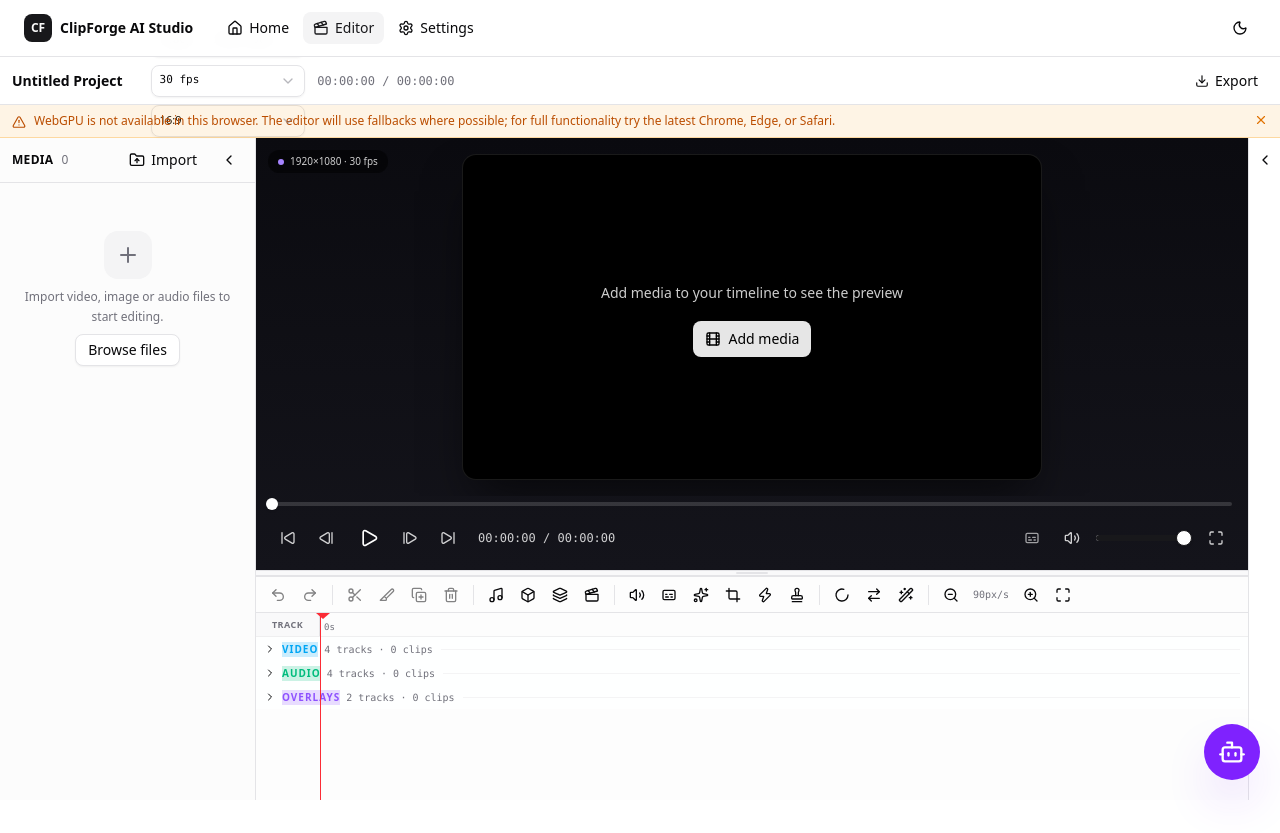
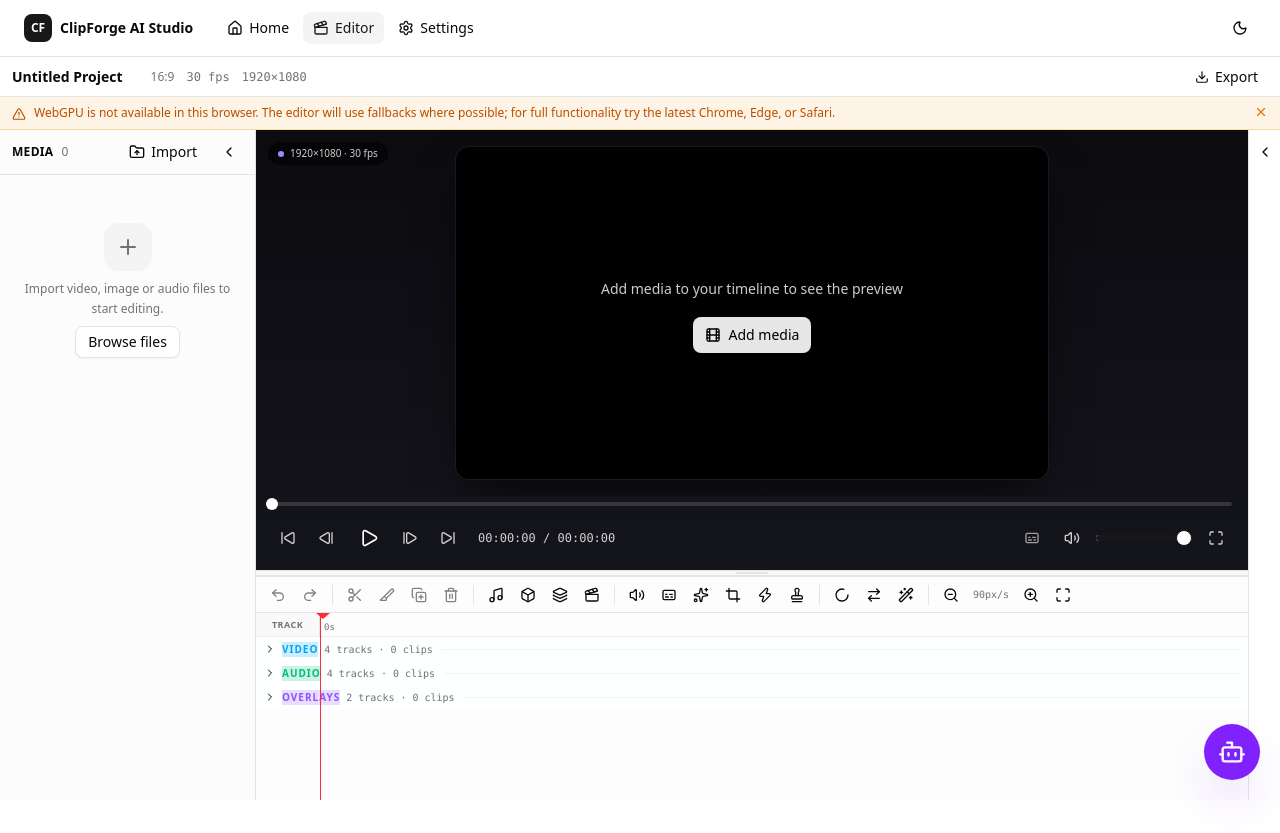
Before and after one commit to piyushmehta910/AI-Video-Editor, a React (Vite) app: page /editor in a window 1280 px wide. Built offline with nearby package versions, Linux system fonts and the light colour scheme.

Commit message:
Clean header: remove time display, show aspect ratio + FPS + resolution

```diff
--- a/src/ui/common/ProjectHeader.tsx
+++ b/src/ui/common/ProjectHeader.tsx
@@ -1,127 +1,15 @@
 import * as React from 'react'
-import { Download, Pencil, SlidersHorizontal } from 'lucide-react'
+import { Download, Pencil } from 'lucide-react'
 import { useTimelineStore } from '@/stores/timelineStore'
-import { formatSeconds } from '@/engine/types'
 import { Button } from '@/components/ui/button'
-import { Tooltip, TooltipContent, TooltipTrigger } from '@/components/ui/tooltip'
-import {
-  Select,
-  SelectContent,
-  SelectItem,
-  SelectTrigger,
-  SelectValue,
-} from '@/components/ui/select'
 import { ExportDialog } from '@/ui/export/ExportDialog'
-
-const RESOLUTIONS = [
-  { label: '360p', w: 640, h: 360 },
-  { label: '480p', w: 854, h: 480 },
-  { label: '720p', w: 1280, h: 720 },
-  { label: '1080p', w: 1920, h: 1080 },
-  { label: '1440p', w: 2560, h: 1440 },
-  { label: '4K', w: 3840, h: 2160 },
-]
-
-const ASPECT_RATIOS = [
-  { label: '16:9', ratio: 16 / 9 },
-  { label: '9:16', ratio: 9 / 16 },
-  { label: '1:1', ratio: 1 },
-  { label: '4:5', ratio: 4 / 5 },
-  { label: '21:9', ratio: 21 / 9 },
-  { label: '3:2', ratio: 3 / 2 },
-  { label: '2:3', ratio: 2 / 3 },
-] as const
-
-function dimsForAspect(current: { width: number; height: number }, ratio: number): { width: number; height: number } {
-  const max = Math.max(current.width, current.height)
-  if (ratio >= 1) {
-    const h = Math.round(max / ratio)
-    return { width: max, height: Math.max(2, h) }
-  }
-  const w = Math.round(max * ratio)
-  return { width: Math.max(2, w), height: max }
-}
-
-function SettingsSelects() {
-  const project = useTimelineStore((s) => s.project)
-  const setProjectSettings = useTimelineStore((s) => s.setProjectSettings)
-
-  const fpsLabel = project.fps.toString()
-
-  return (
-    <div className="flex flex-col gap-2">
-      <Select
-        value={`${project.width}x${project.height}`}
-        onValueChange={(v) => {
-          const [w, h] = v.split('x').map(Number)
-          const ratio = w / h
-          const match = ASPECT_RATIOS.reduce((best, a) =>
-            Math.abs(a.ratio - ratio) < Math.abs(best.ratio - ratio) ? a : best,
-          )
-          setProjectSettings({ width: w, height: h, aspectRatio: match.label })
-        }}
-      >
-        <SelectTrigger size="sm" className="h-8 w-full px-2 font-mono text-[11px]">
-          <SelectValue />
-        </SelectTrigger>
-        <SelectContent>
-          {RESOLUTIONS.map((r) => (
-            <SelectItem key={r.label} value={`${r.w}x${r.h}`}>
-              {r.label} · {r.w}×{r.h}
-            </SelectItem>
-          ))}
-        </SelectContent>
-      </Select>
-
-      <Select value={fpsLabel} onValueChange={(v) => setProjectSettings({ fps: Number(v) })}>
-        <SelectTrigger size="sm" className="h-8 w-full px-2 font-mono text-[11px]">
-          <SelectValue />
-        </SelectTrigger>
-        <SelectContent>
-          {[24, 25, 30, 48, 50, 60].map((f) => (
-            <SelectItem key={f} value={String(f)}>
-              {f} fps
-            </SelectItem>
-          ))}
-        </SelectContent>
-      </Select>
-
-      <Select
-        value={project.aspectRatio}
-        onValueChange={(v) => {
-          const preset = ASPECT_RATIOS.find((a) => a.label === v)
-          if (preset) {
-            const dims = dimsForAspect(project, preset.ratio)
-            setProjectSettings({ aspectRatio: v, width: dims.width, height: dims.height })
-          } else {
-            setProjectSettings({ aspectRatio: v })
-          }
-        }}
-      >
-        <SelectTrigger size="sm" className="h-8 w-full px-2 text-[11px]">
-          <SelectValue />
-        </SelectTrigger>
-        <SelectContent>
-          {ASPECT_RATIOS.map((a) => (
-            <SelectItem key={a.label} value={a.label}>
-              {a.label}
-            </SelectItem>
-          ))}
-        </SelectContent>
-      </Select>
-    </div>
-  )
-}
 
 export function ProjectHeader() {
   const project = useTimelineStore((s) => s.project)
-  const playhead = useTimelineStore((s) => s.playhead)
-  const duration = useTimelineStore((s) => s.duration())
   const renameProject = useTimelineStore((s) => s.renameProject)
   const [exportOpen, setExportOpen] = React.useState(false)
   const [editingName, setEditingName] = React.useState(false)
   const [nameDraft, setNameDraft] = React.useState(project.name)
-  const [settingsOpen, setSettingsOpen] = React.useState(false)
 
   const commitName = () => {
     renameProject(nameDraft.trim() || 'Untitled Project')
@@ -129,7 +17,7 @@ export function ProjectHeader() {
   }
 
   return (
-    <div className="flex h-12 shrink-0 items-center gap-2 border-b px-2 sm:gap-3 sm:px-3">
+    <div className="flex h-10 shrink-0 items-center gap-3 border-b px-3">
       {editingName ? (
         <input
           autoFocus
@@ -143,7 +31,7 @@ export function ProjectHeader() {
               setEditingName(false)
             }
           }}
-          className="h-7 w-36 rounded-md border bg-muted/40 px-2 text-sm font-semibold outline-none sm:w-44"
+          className="h-7 w-40 rounded-md border bg-muted/40 px-2 text-sm font-semibold outline-none"
         />
       ) : (
         <button
@@ -153,49 +41,23 @@ export function ProjectHeader() {
             setEditingName(true)
           }}
           title="Rename project"
-          className="group flex max-w-[110px] shrink-0 items-center gap-1 text-sm font-semibold sm:max-w-[180px]"
+          className="group flex shrink-0 items-center gap-1 text-sm font-semibold"
         >
           <span className="truncate">{project.name}</span>
           <Pencil className="text-muted-foreground size-3 shrink-0 opacity-0 transition-opacity group-hover:opacity-100" />
         </button>
       )}
 
-      {/* Desktop: inline project settings */}
-      <div className="hidden items-center gap-3 md:flex">
-        <Tooltip>
-          <TooltipTrigger asChild>
-            <div className="flex items-center gap-1">
-              <SettingsSelects />
-            </div>
-          </TooltipTrigger>
-          <TooltipContent>Resolution · Frame rate · Aspect ratio</TooltipContent>
-        </Tooltip>
-      </div>
+      <span className="text-muted-foreground hidden text-xs md:block">
+        {project.aspectRatio}
+      </span>
 
-      {/* Mobile: project settings popover */}
-      <div className="relative md:hidden">
-        <Button
-          variant={settingsOpen ? 'secondary' : 'ghost'}
-          size="sm"
-          className="h-8 gap-1 px-2 text-xs"
-          onClick={() => setSettingsOpen((o) => !o)}
-          title="Project settings"
-        >
-          <SlidersHorizontal className="size-3.5" />
-          Project
-        </Button>
-        {settingsOpen && (
-          <div className="absolute top-full left-0 z-50 mt-1 w-60 rounded-lg border bg-card p-2.5 shadow-xl">
-            <p className="text-muted-foreground mb-2 text-[10px] font-semibold tracking-wide uppercase">
-              Resolution · FPS · Aspect
-            </p>
-            <SettingsSelects />
-          </div>
-        )}
-      </div>
+      <span className="text-muted-foreground hidden text-xs font-mono md:block">
+        {project.fps} fps
+      </span>
 
-      <span className="text-muted-foreground hidden font-mono text-xs md:block">
-        {formatSeconds(playhead)} / {formatSeconds(duration)}
+      <span className="text-muted-foreground hidden text-xs font-mono md:block">
+        {project.width}×{project.height}
       </span>
 
       <div className="ml-auto flex items-center gap-1.5">
```
